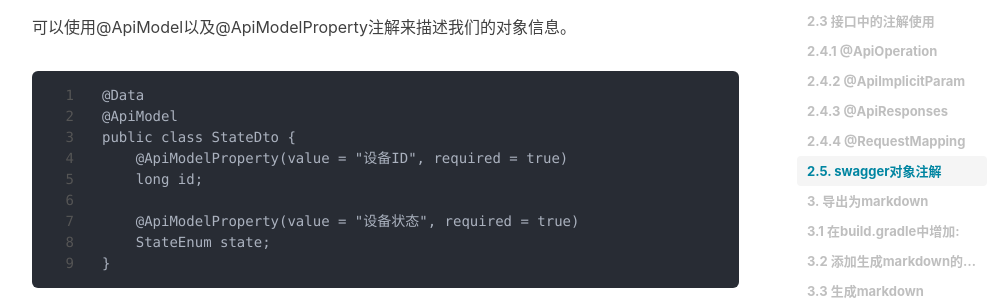
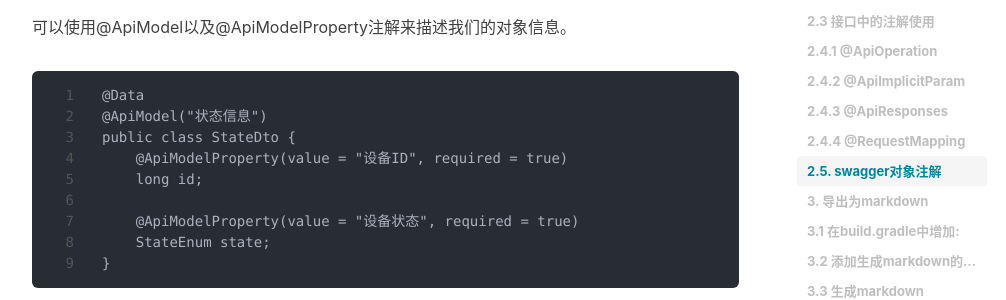
Before and after one commit to xuyumeng/xuyumeng.github.io, a Jekyll site: the page built from _posts/java/2016-02-03-java-spring-swagger.md, in a window 1280 px wide and 900 px high, scrolled down 5077 px. Shown: the part 173-473 px from the top of the window, without its empty margins (233-1239 px from the left). Built offline with Jekyll 4.4.1, drawn with Linux system fonts in a browser that asks for light colours; nearby versions of some CDN libraries; comment, search, counter and statistics services are not loaded.

Commit message:
apimodel说明

````diff
--- a/_posts/java/2016-02-03-java-spring-swagger.md
+++ b/_posts/java/2016-02-03-java-spring-swagger.md
@@ -190,7 +190,7 @@ Response content type会有*/*选项：
 
 ```
 @Data
-@ApiModel
+@ApiModel("状态信息")
 public class StateDto {
     @ApiModelProperty(value = "设备ID", required = true)
     long id;
````
